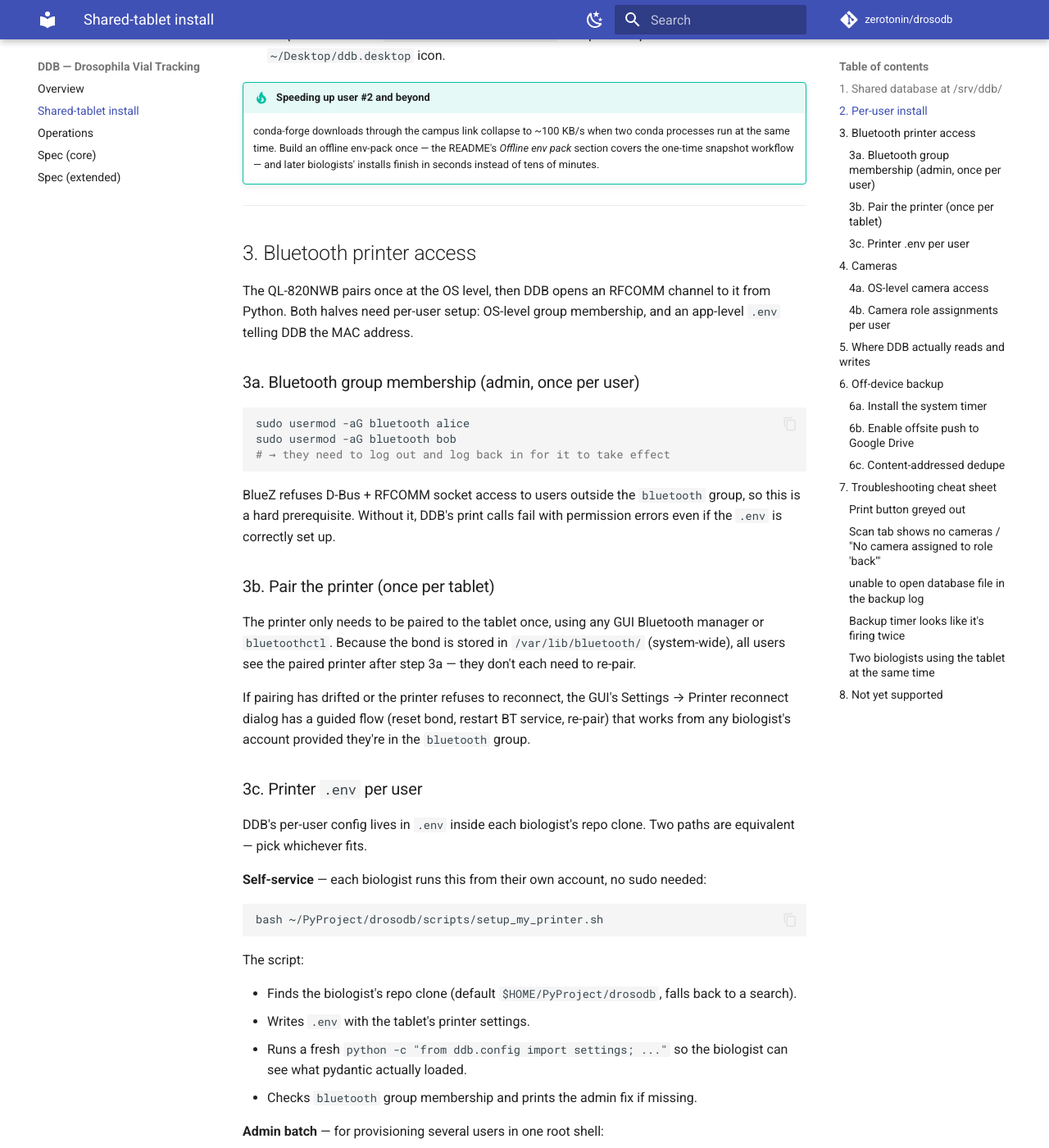
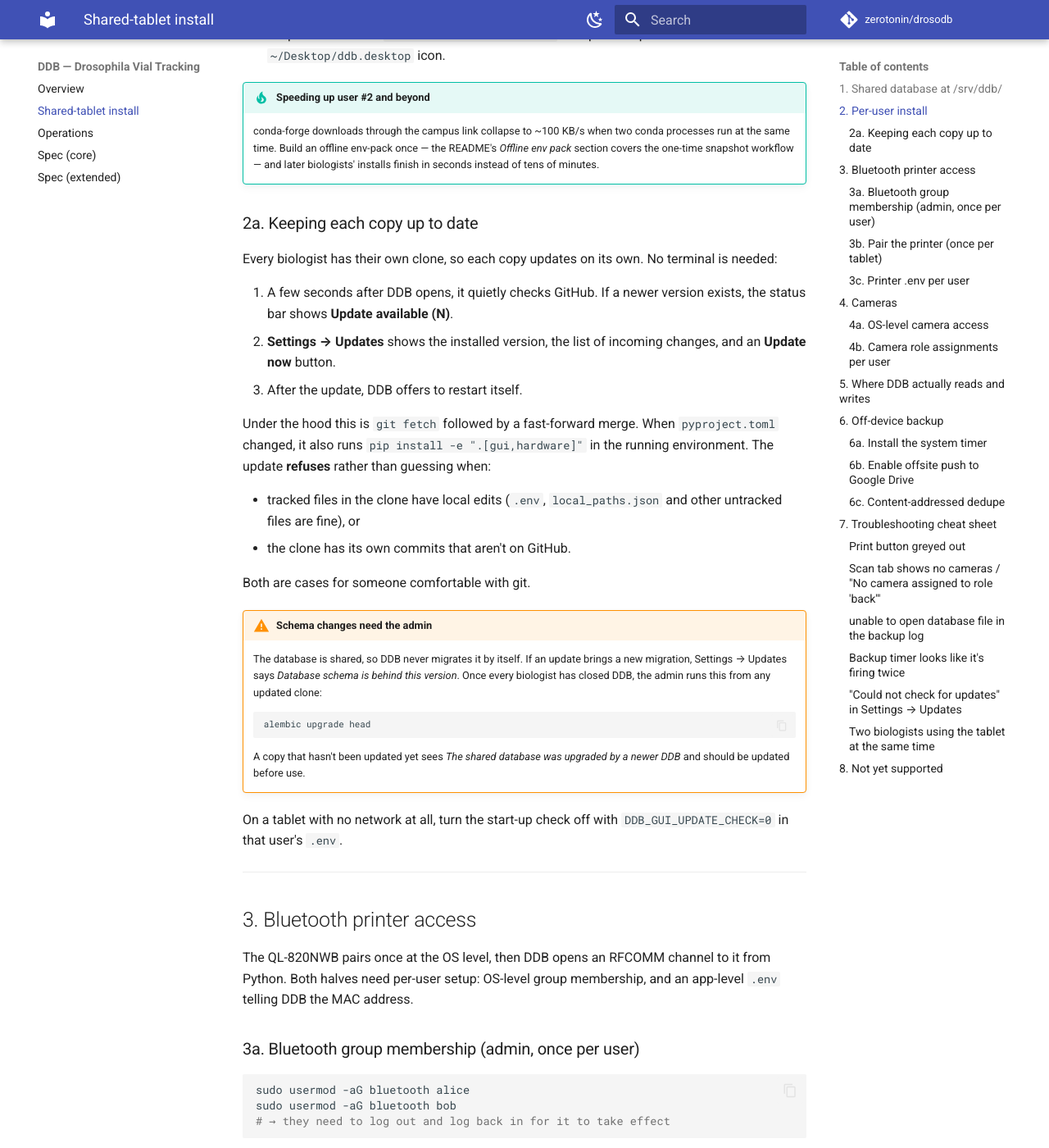
Before and after one commit to zerotonin/drosodb, an MkDocs documentation site: the page built from docs/shared_tablet.md, in a window 1280 px wide and 1400 px high, scrolled down 2158 px. Shown: the whole window at 82% size. Built offline with MkDocs 1.6.1 and Material for MkDocs 9.7.7, drawn with Linux system fonts in a browser that asks for light colours; comment, search, counter and statistics services are not loaded; some of the changed text lies outside the part shown.

Commit message:
docs(shared-tablet): keeping each copy up to date
New §2a covers the start-up check, the Settings → Updates flow, when
an update refuses, and why schema upgrades stay with the admin. Adds a
troubleshooting entry for failed checks (offline, SSH key, no
upstream) and lists DDB_GUI_UPDATE_CHECK in the README config block.

````diff
--- a/docs/shared_tablet.md
+++ b/docs/shared_tablet.md
@@ -107,6 +107,44 @@ The one-liner:
     section covers the one-time snapshot workflow — and later
     biologists' installs finish in seconds instead of tens of
     minutes.
+
+### 2a. Keeping each copy up to date
+
+Every biologist has their own clone, so each copy updates on its own.
+No terminal is needed:
+
+1. A few seconds after DDB opens, it quietly checks GitHub. If a newer
+   version exists, the status bar shows **Update available (N)**.
+2. **Settings → Updates** shows the installed version, the list of
+   incoming changes, and an **Update now** button.
+3. After the update, DDB offers to restart itself.
+
+Under the hood this is `git fetch` followed by a fast-forward merge. When
+`pyproject.toml` changed, it also runs `pip install -e ".[gui,hardware]"`
+in the running environment. The update **refuses** rather than guessing
+when:
+
+- tracked files in the clone have local edits (`.env`,
+  `local_paths.json` and other untracked files are fine), or
+- the clone has its own commits that aren't on GitHub.
+
+Both are cases for someone comfortable with git.
+
+!!! warning "Schema changes need the admin"
+    The database is shared, so DDB never migrates it by itself. If an
+    update brings a new migration, Settings → Updates says
+    *Database schema is behind this version*. Once every biologist has
+    closed DDB, the admin runs this from any updated clone:
+
+    ```bash
+    alembic upgrade head
+    ```
+
+    A copy that hasn't been updated yet sees *The shared database was
+    upgraded by a newer DDB* and should be updated before use.
+
+On a tablet with no network at all, turn the start-up check off with
+`DDB_GUI_UPDATE_CHECK=0` in that user's `.env`.
 
 ---
 
@@ -391,6 +429,18 @@ crontab -l | grep -i drosodb
 Delete the line (`crontab -e`) and remove the old script. The
 system timer is enough.
 
+### "Could not check for updates" in Settings → Updates
+
+- **`timed out` / `Could not resolve host`**: the tablet is offline.
+  Harmless; the check runs again next time DDB opens.
+- **`Permission denied (publickey)`**: the clone uses an SSH remote
+  and no unlocked key is available to the desktop session. Biologist
+  clones made by `install_user.sh` use HTTPS and never hit this. For an
+  admin clone, unlock the key (`ssh-add`) or switch the remote to
+  HTTPS for read-only updates.
+- **`has no upstream`**: the clone is on a local branch. Run
+  `git checkout main` in the clone.
+
 ### Two biologists using the tablet at the same time
 
 Supported — SQLite WAL mode lets both GUIs read and write
````
Also changed, not shown: README.md (+1 -0 lines).
